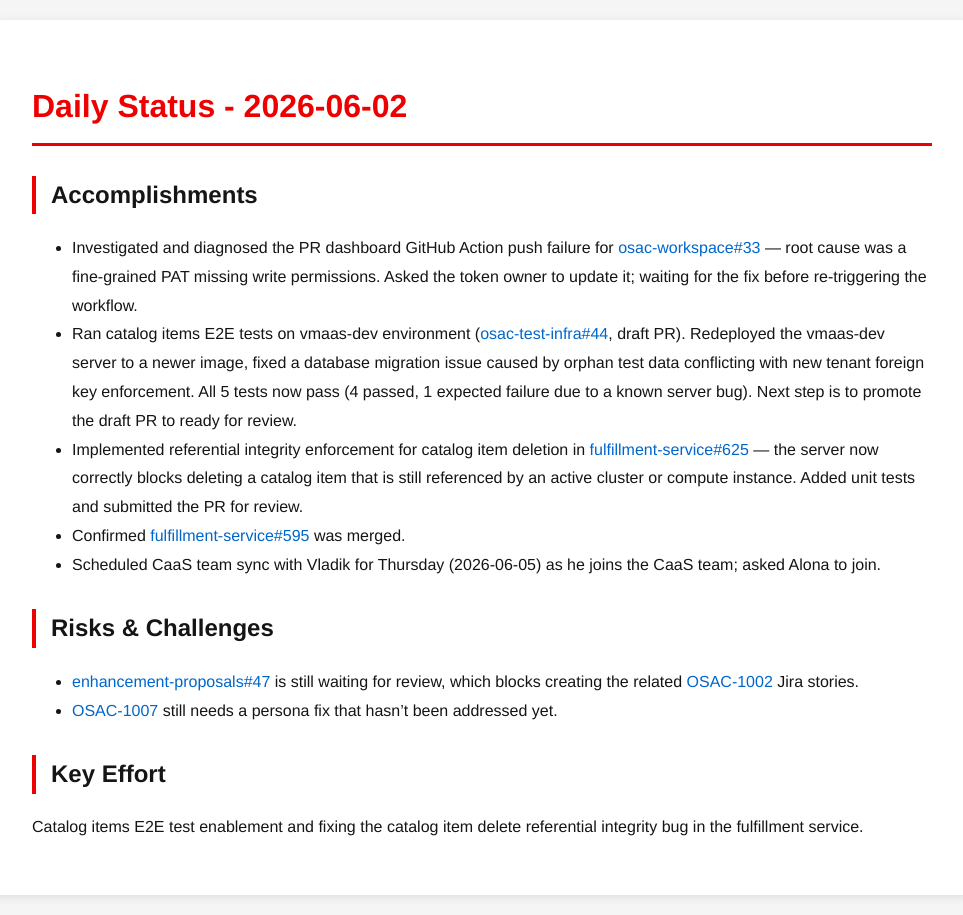
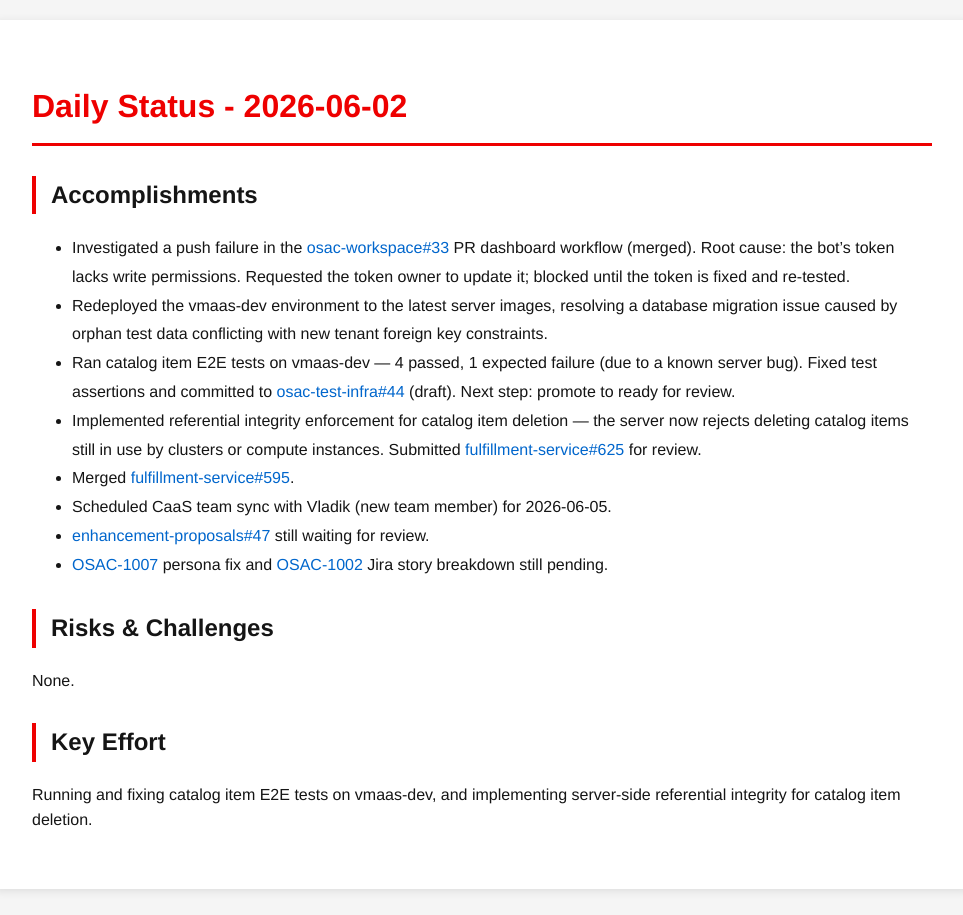
Before and after one commit to tzvatot/daily-status, a Jekyll site: the page built from 2026-06-02.md, in a window 1280 px wide. Shown: the whole page, without its empty margins (158-1121 px from the left). Built offline with Jekyll 4.4.1, drawn with Linux system fonts in a browser that asks for light colours.

Commit message:
Daily status update - 2026-06-02

```diff
--- a/2026-06-02.md
+++ b/2026-06-02.md
@@ -7,15 +7,18 @@
 # Daily Status - 2026-06-02
 
 ## Accomplishments
-- Investigated and diagnosed the PR dashboard GitHub Action push failure for [osac-workspace#33](https://github.com/osac-project/osac-workspace/pull/33) — root cause was a fine-grained PAT missing write permissions. Asked the token owner to update it; waiting for the fix before re-triggering the workflow.
-- Ran catalog items E2E tests on vmaas-dev environment ([osac-test-infra#44](https://github.com/osac-project/osac-test-infra/pull/44), draft PR). Redeployed the vmaas-dev server to a newer image, fixed a database migration issue caused by orphan test data conflicting with new tenant foreign key enforcement. All 5 tests now pass (4 passed, 1 expected failure due to a known server bug). Next step is to promote the draft PR to ready for review.
-- Implemented referential integrity enforcement for catalog item deletion in [fulfillment-service#625](https://github.com/osac-project/fulfillment-service/pull/625) — the server now correctly blocks deleting a catalog item that is still referenced by an active cluster or compute instance. Added unit tests and submitted the PR for review.
-- Confirmed [fulfillment-service#595](https://github.com/osac-project/fulfillment-service/pull/595) was merged.
-- Scheduled CaaS team sync with Vladik for Thursday (2026-06-05) as he joins the CaaS team; asked Alona to join.
+
+- Investigated a push failure in the [osac-workspace#33](https://github.com/osac-project/osac-workspace/pull/33) PR dashboard workflow (merged). Root cause: the bot's token lacks write permissions. Requested the token owner to update it; blocked until the token is fixed and re-tested.
+- Redeployed the vmaas-dev environment to the latest server images, resolving a database migration issue caused by orphan test data conflicting with new tenant foreign key constraints.
+- Ran catalog item E2E tests on vmaas-dev — 4 passed, 1 expected failure (due to a known server bug). Fixed test assertions and committed to [osac-test-infra#44](https://github.com/osac-project/osac-test-infra/pull/44) (draft). Next step: promote to ready for review.
+- Implemented referential integrity enforcement for catalog item deletion — the server now rejects deleting catalog items still in use by clusters or compute instances. Submitted [fulfillment-service#625](https://github.com/osac-project/fulfillment-service/pull/625) for review.
+- Merged [fulfillment-service#595](https://github.com/osac-project/fulfillment-service/pull/595).
+- Scheduled CaaS team sync with Vladik (new team member) for 2026-06-05.
+- [enhancement-proposals#47](https://github.com/osac-project/enhancement-proposals/pull/47) still waiting for review.
+- [OSAC-1007](https://redhat.atlassian.net/browse/OSAC-1007) persona fix and [OSAC-1002](https://redhat.atlassian.net/browse/OSAC-1002) Jira story breakdown still pending.
 
 ## Risks & Challenges
-- [enhancement-proposals#47](https://github.com/osac-project/enhancement-proposals/pull/47) is still waiting for review, which blocks creating the related [OSAC-1002](https://redhat.atlassian.net/browse/OSAC-1002) Jira stories.
-- [OSAC-1007](https://redhat.atlassian.net/browse/OSAC-1007) still needs a persona fix that hasn't been addressed yet.
+None.
 
 ## Key Effort
-Catalog items E2E test enablement and fixing the catalog item delete referential integrity bug in the fulfillment service.
+Running and fixing catalog item E2E tests on vmaas-dev, and implementing server-side referential integrity for catalog item deletion.
```
